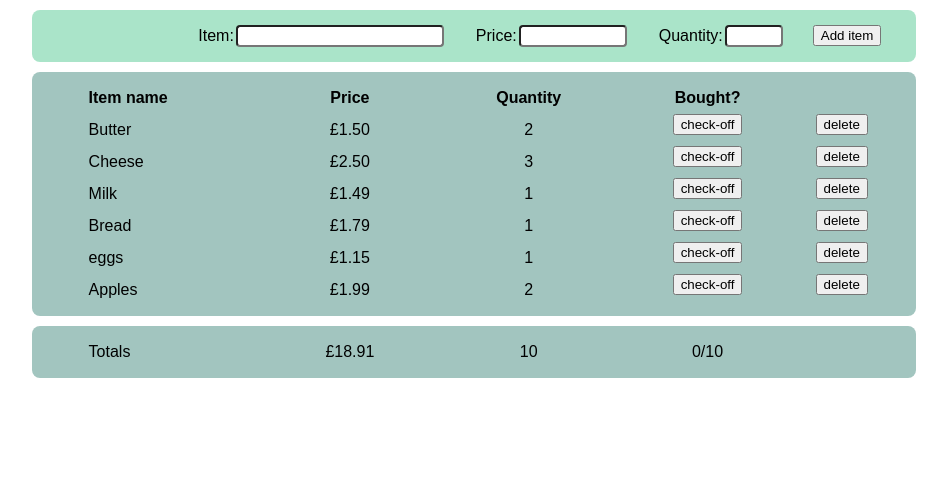
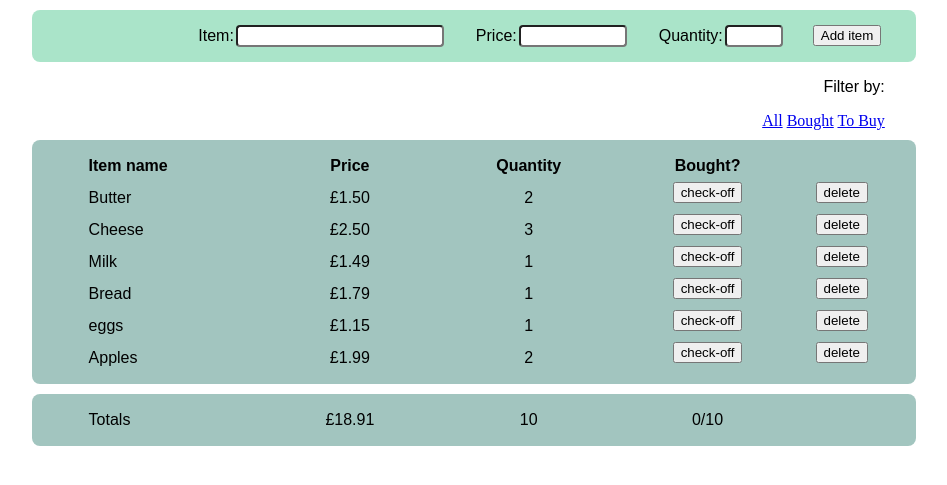
Before and after one commit to Peetfire/W3_weekend_homework, a Flask app: page /shopping-list in a window 1280 px wide. Shown: the part 102-587 px from the top of the page, without its empty margins (166-1113 px from the left). Run offline with Flask 2, Linux system fonts and the light colour scheme.

Commit message:
Added filter by all bought or tobuy functionality

```diff
--- a/controllers/controller.py
+++ b/controllers/controller.py
@@ -5,7 +5,7 @@ from models.item import Item
 
 @app.route('/shopping-list')
 def index():
-    return render_template('index.html', title="Home", shopping_list=shopping_list, headings=headings, grand_totals=grand_totals)
+    return render_template('index.html', shopping_list=shopping_list, headings=headings, grand_totals=grand_totals)
 
 @app.route('/shopping-list', methods=['POST'])
 def add_task():
@@ -16,6 +16,24 @@ def add_task():
     add_new_item(new_item)
     set_totals()
     return redirect('/shopping-list')
+
+@app.route('/shopping-list/bought')
+def bought():
+    bought_list = get_bought_list(True)
+    bought_price = get_total_price(bought_list)
+    bought_items = get_total_items(bought_list)
+    bought = get_total_bought(bought_list)
+    bought_totals = [bought_price, bought_items, bought]
+    return render_template('index.html', shopping_list=bought_list, headings=headings, grand_totals=bought_totals)
+
+@app.route('/shopping-list/to-buy')
+def to_buy():
+    to_buy_list = get_bought_list(False)
+    to_buy_price = get_total_price(to_buy_list)
+    to_buy_items = get_total_items(to_buy_list)
+    to_buy = get_total_bought(to_buy_list)
+    bought_totals = [to_buy_price, to_buy_items, to_buy]
+    return render_template('index.html', shopping_list=to_buy_list, headings=headings, grand_totals=bought_totals)
 
 @app.route('/shopping-list/bought', methods=['POST'])
 def set_bought():
--- a/models/shopping_list.py
+++ b/models/shopping_list.py
@@ -17,6 +17,13 @@ def remove_item_by_name(name):
     for item in shopping_list:
         if item.item_name == name:
             shopping_list.remove(item)
+
+def get_bought_list(bool):
+    if bool:
+        return [item for item in shopping_list if item.bought]
+    elif not bool:
+        return [item for item in shopping_list if not item.bought]
+
 
 def set_item_bought(name, status):
     for item in shopping_list:
--- a/static/style.css
+++ b/static/style.css
@@ -18,12 +18,19 @@ header > h1 {
     font-family: fantasy
 }
 
+.filter-links {
+
+    margin: auto;
+    margin-top: 10px;
+    width: 65%;
+    text-align: right;
+}
+
 .add_item_form {
     display: flex;
     flex-wrap: wrap;
     justify-content: right;
     font-family: fantasy
-
 }
 
 .form-button{
@@ -76,11 +83,6 @@ header > h1 {
     font-family: fantasy
 }
 
-.bought_button {
-    /* justify-content: center;
-    font-family: fantasy     */
-}
-
 .row {
     display: grid;
     grid-template-columns: 2fr 2fr 2fr 2fr 1fr;
--- /dev/null
+++ b/templates/base.html
@@ -0,0 +1,64 @@
+<!DOCTYPE html>
+<html lang="en">
+<head>
+    <meta charset="UTF-8">
+    <meta http-equiv="X-UA-Compatible" content="IE=edge">
+    <meta name="viewport" content="width=device-width, initial-scale=1.0">
+    <link rel="stylesheet" type="text/css" href="{{ url_for('static',filename='style.css') }}">
+    <title>Shopping List</title>
+</head>
+<body>
+    <header>
+        <h1>Shopping List</h1>
+        <hr>
+    </header>
+    <div id="form-container">
+        <div class="form_row">
+            <form class="add_item_form" action="/shopping-list" method="post">
+                <div class="form-item form-item1">
+                    <label for="item_name">Item:</label>
+                    <input type="text" name="item_name" id="item_name">
+                </div>
+                <div class="form-item form-item2">
+                    <label for="price">Price:</label>
+                    <input type="text" name="price" id="price">
+                </div>
+                <div class="form-item form-item3">
+                    <label for="quantity">Quantity:</label>
+                    <input type="text" name="quantity" id="quantity">
+                </div>
+                <div class="form-button">
+                    <input type="submit" value="Add item">
+                </div>
+            </form>
+        </div>
+    </div>
+
+    <nav class="filter-links">
+        <p>Filter by: </p>
+        <a href="../shopping-list">All</a>
+        <a href="../shopping-list/bought">Bought</a>
+        <a href="../shopping-list/to-buy">To Buy</a>
+    </nav>
+
+    <div id="container">
+        <div class="row">
+            <div class="heading col1">{{headings[0]}}</div>
+            <div class="heading col2">{{headings[1]}}</div>
+            <div class="heading col3">{{headings[2]}}</div>
+            <div class="heading col3">{{headings[3]}}</div>
+        </div>
+        <div class="row">
+            {% block content %}{% endblock %}
+        </div>
+    </div>
+    <div id="container">
+        <div class="row">
+            <div class="col col1">Totals</div>
+            <div class="col col2">{{ "£%.2f"|format(grand_totals[0]) }}</div>
+            <div class="col col3">{{ grand_totals[1] }}</div>
+            <div class="col col3">{{ grand_totals[2] }}/{{ grand_totals[1] }}</div>
+        </div>
+    </div>
+</body>
+</html>
--- a/templates/index.html
+++ b/templates/index.html
@@ -1,46 +1,7 @@
-<!DOCTYPE html>
-<html lang="en">
-<head>
-    <meta charset="UTF-8">
-    <meta http-equiv="X-UA-Compatible" content="IE=edge">
-    <meta name="viewport" content="width=device-width, initial-scale=1.0">
-    <link rel="stylesheet" type="text/css" href="{{ url_for('static',filename='style.css') }}">
-    <title>Shopping List</title>
-</head>
-<body>
-    <header>
-        <h1>Shopping List</h1>
-        <hr>
-    </header>
-    <div id="form-container">
-        <div class="form_row">
-            <form class="add_item_form" action="/shopping-list" method="post">
-                <div class="form-item form-item1">
-                    <label for="item_name">Item:</label>
-                    <input type="text" name="item_name" id="item_name">
-                </div>
-                <div class="form-item form-item2">
-                    <label for="price">Price:</label>
-                    <input type="text" name="price" id="price">
-                </div>
-                <div class="form-item form-item3">
-                    <label for="quantity">Quantity:</label>
-                    <input type="text" name="quantity" id="quantity">
-                </div>
-                <div class="form-button">
-                    <input type="submit" value="Add item">
-                </div>
-            </form>
-        </div>
-    </div>
-    <div id="container">
-        <div class="row">
-            <div class="heading col1">{{headings[0]}}</div>
-            <div class="heading col2">{{headings[1]}}</div>
-            <div class="heading col3">{{headings[2]}}</div>
-            <div class="heading col3">{{headings[3]}}</div>
-        </div>
-        <div class="row">
+{% extends "base.html" %}
+
+{% block content %}
+
     {% for item in shopping_list %}
         <div class="col col1">{{item.item_name}}</div>
         <div class="col col2">{{"£%.2f"|format(item.price)}}</div>
@@ -69,15 +30,5 @@
             </div>
         </form>
     {% endfor %}
-        </div>
-    </div>
-    <div id="container">
-        <div class="row">
-            <div class="col col1">Totals</div>
-            <div class="col col2">{{ "£%.2f"|format(grand_totals[0]) }}</div>
-            <div class="col col3">{{ grand_totals[1] }}</div>
-            <div class="col col3">{{ grand_totals[2] }}/{{ grand_totals[1] }}</div>
-        </div>
-    </div>
-</body>
-</html>
+
+{% endblock %}
```
Also changed, not shown: templates/bought.html (deleted, +0 -14 lines). Lines whose indentation alone changed are shown as unchanged.
